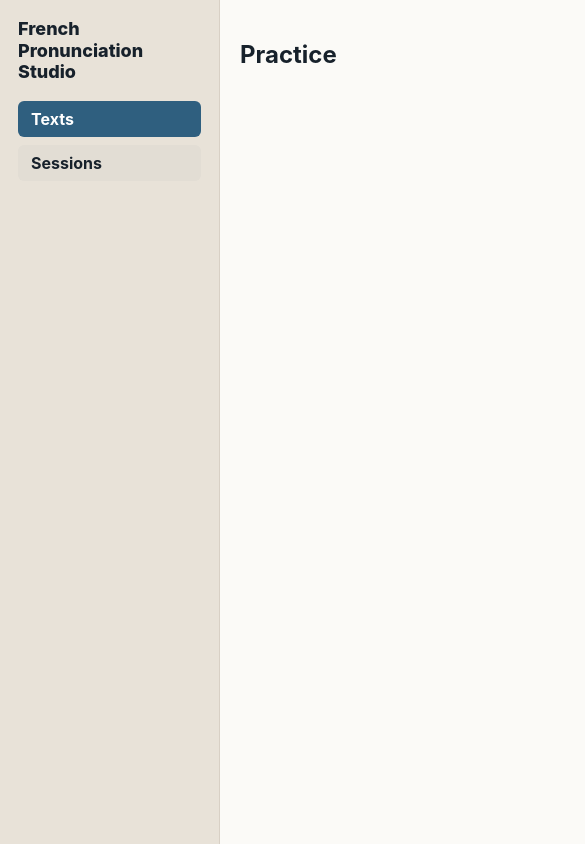
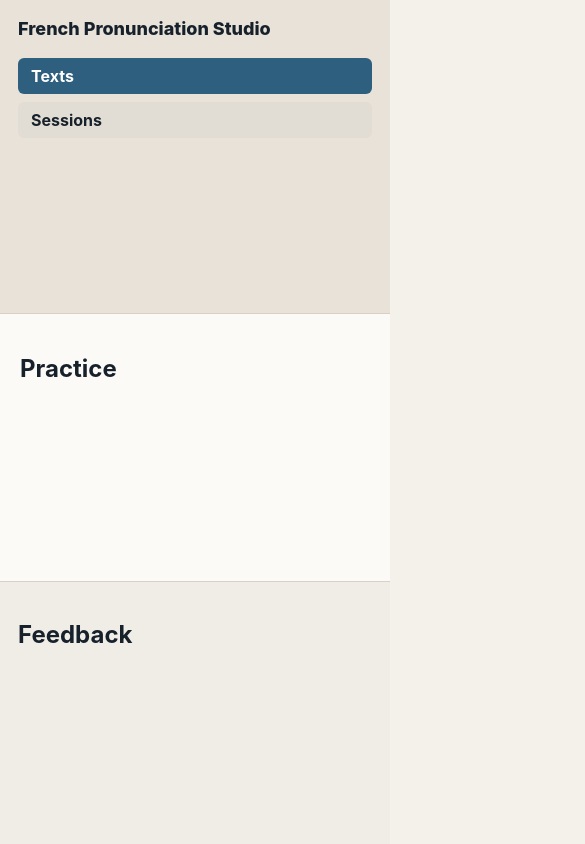
Before and after one commit to gaorunzhao/french-pronunciation-studio, a React (Vite) app: page / in a window 390 px wide. Shown: the top 844 px of the page, 585 px wide, since content can reach past the window. Built offline with nearby package versions, Linux system fonts and the light colour scheme.

Commit message:
fix: improve app shell accessibility

```diff
--- a/src/App.tsx
+++ b/src/App.tsx
@@ -1,13 +1,18 @@
 export default function App() {
   return (
     <main className="app-shell">
-      <aside className="sidebar">
+      <aside className="sidebar" aria-label="Primary">
         <h1 className="app-title">French Pronunciation Studio</h1>
         <nav className="nav-stack" aria-label="Main navigation">
-          <button className="nav-button active" type="button">
+          <button
+            className="nav-button active"
+            type="button"
+            aria-current="page"
+            aria-pressed={true}
+          >
             Texts
           </button>
-          <button className="nav-button" type="button">
+          <button className="nav-button" type="button" aria-pressed={false}>
             Sessions
           </button>
         </nav>
@@ -15,7 +20,7 @@ export default function App() {
       <section className="workspace" aria-label="Practice workspace">
         <h2>Practice</h2>
       </section>
-      <aside className="feedback-panel">
+      <aside className="feedback-panel" aria-label="Feedback">
         <h2>Feedback</h2>
       </aside>
     </main>
--- a/src/styles/app.css
+++ b/src/styles/app.css
@@ -4,7 +4,6 @@
 
 body {
   margin: 0;
-  min-width: 960px;
   background: var(--color-app-bg);
   color: var(--color-text);
 }
@@ -82,3 +81,19 @@ button {
   background: #e2ddd4;
   color: var(--color-text);
 }
+
+@media (max-width: 979px) {
+  .app-shell {
+    grid-template-columns: 1fr;
+  }
+
+  .sidebar {
+    border-right: 0;
+    border-bottom: 1px solid var(--color-border);
+  }
+
+  .feedback-panel {
+    border-left: 0;
+    border-top: 1px solid var(--color-border);
+  }
+}
```
Also changed, not shown: 1 other file (tests, documents, lock files or other folders).
